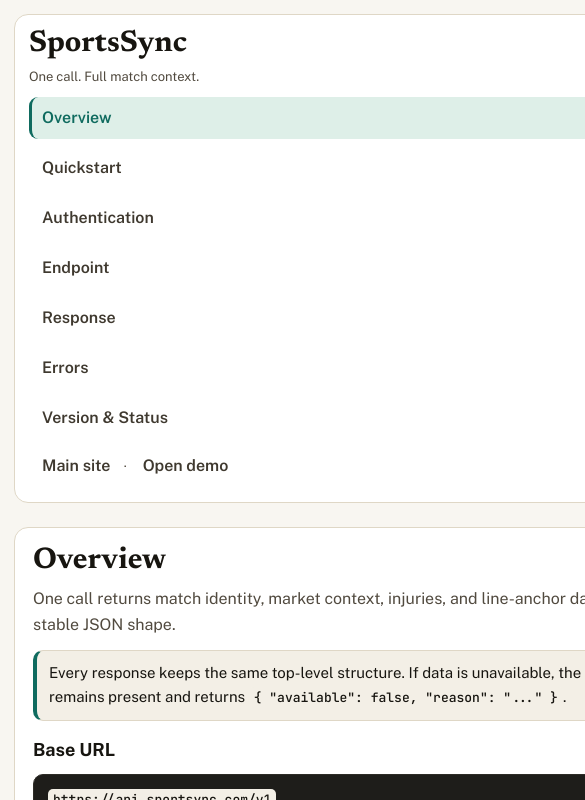
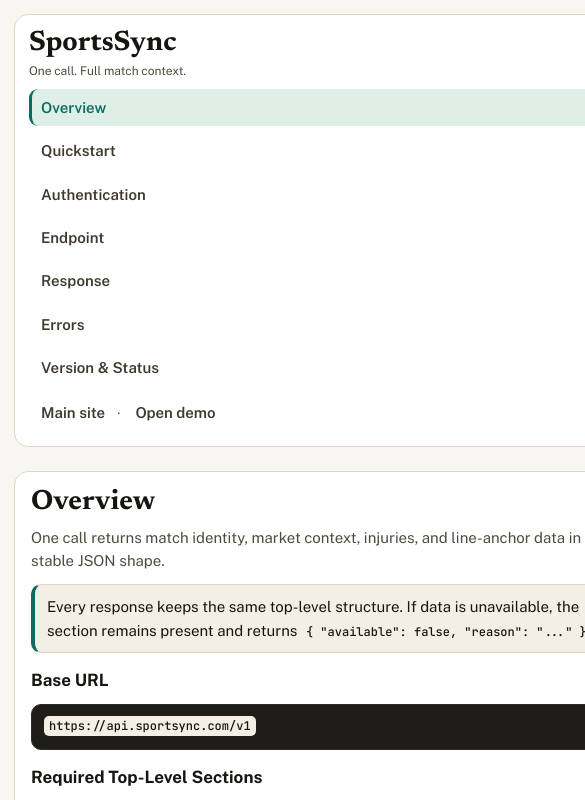
Before and after one commit to Kfarkye/sportsync-api, a plain HTML site: page docs/index.html in a window 390 px wide. Shown: the top 800 px of the page, 585 px wide, since content can reach past the window. Drawn offline with nearby package versions, Linux system fonts and the light colour scheme.

Commit message:
docs: mobile typography balance pass

```diff
--- a/docs/index.html
+++ b/docs/index.html
@@ -263,13 +263,36 @@
     }
 
     @media (max-width: 720px) {
+      body { line-height: 1.56; }
       .layout { padding: 14px; }
-      section { padding: 18px; }
+      section { padding: 16px; }
+      .sidebar h1 {
+        font-size: 28px;
+        margin-bottom: 4px;
+      }
+      .sidebar p {
+        font-size: 12px;
+        margin-bottom: 8px;
+      }
+      .sidebar nav { gap: 6px; }
+      .sidebar a {
+        font-size: 15px;
+        padding: 7px 9px;
+      }
       .value-strip,
       .status-grid {
         grid-template-columns: 1fr;
       }
-      h2 { font-size: 30px; }
+      h2 { font-size: 28px; }
+      h3 { font-size: 17px; }
+      p, li { font-size: 15px; }
+      table { font-size: 14px; }
+      th { font-size: 10px; }
+      code, .mono { font-size: 12px; }
+      pre {
+        font-size: 12.5px;
+        padding: 12px;
+      }
     }
   </style>
 </head>
```
